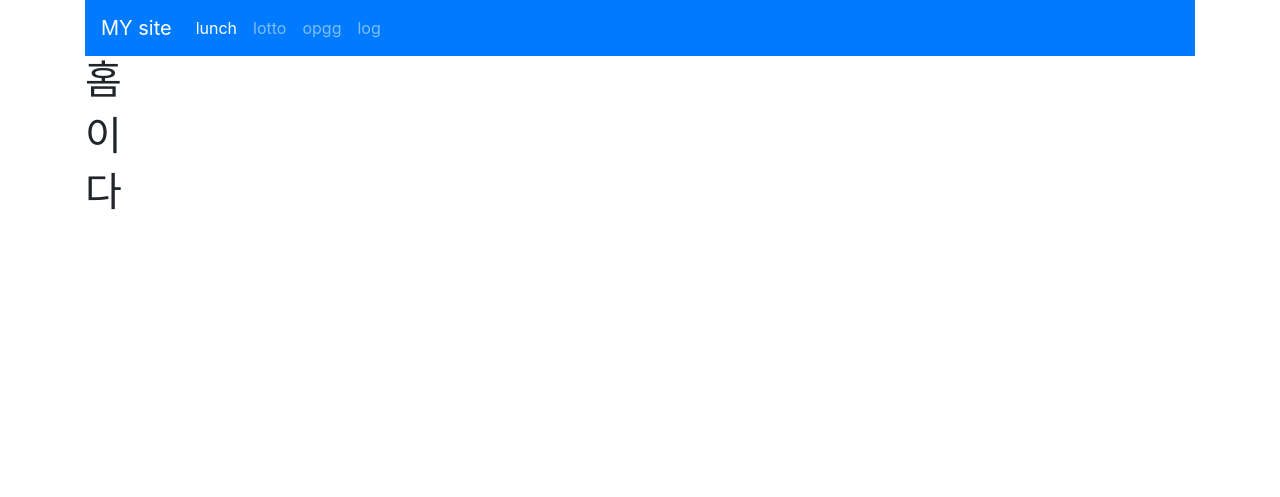
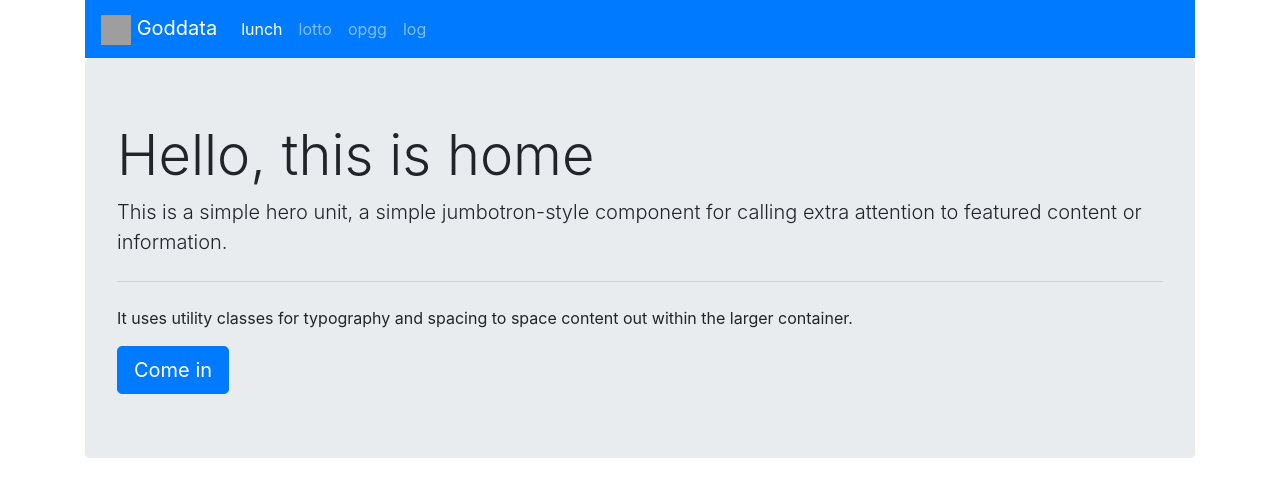
Before and after one commit to ximzzzzz/flask_intro, a Flask app: page / in a window 1280 px wide. Shown: the top 497 px of the page. Run offline with Flask 2, Linux system fonts and the light colour scheme; some libraries are stand-ins or nearby versions; grey boxes are pictures that could not be loaded.

Commit message:
gui update

```diff
--- a/templates/base.html
+++ b/templates/base.html
@@ -10,7 +10,8 @@
 <body>
     <div class="container">
             <nav class="navbar navbar-expand-xl navbar-dark bg-primary">
-      <a class="navbar-brand" href="/">MY site</a>
+      <a class="navbar-brand" href="/"><img src="http://pngimg.com/uploads/letter_g/letter_g_PNG43.png" width=30 height=30></img>
+        Goddata</a>
       <button class="navbar-toggler" type="button" data-toggle="collapse" data-target="#navbarSupportedContent" aria-controls="navbarSupportedContent" aria-expanded="false" aria-label="Toggle navigation">
         <span class="navbar-toggler-icon"></span>
       </button>
@@ -32,10 +33,13 @@
 
          </div>
         </nav>
-
-        {% block body_block %}
-
-        {% endblock %}
+        <div class="jumbotron">
+          <h1 class="display-4">{% block head_block %}{% endblock %}</h1>
+          <p class="lead">This is a simple hero unit, a simple jumbotron-style component for calling extra attention to featured content or information.</p>
+          <hr class="my-4">
+          {% block body_block %}
+          {% endblock %}
+        </div>
 
     </div>
     <script src="https://code.jquery.com/jquery-3.3.1.slim.min.js" integrity="sha384-q8i/X+965DzO0rT7abK41JStQIAqVgRVzpbzo5smXKp4YfRvH+8abtTE1Pi6jizo" crossorigin="anonymous"></script>
--- a/templates/home.html
+++ b/templates/home.html
@@ -1,7 +1,8 @@
 {% extends 'base.html' %}
+{% block head_block %}Hello, this is home
+{% endblock %}
 
 {% block body_block %}
-<h1>홈</h1>
-<h1>이</h1>
-<h1>다</h1>
+  <p>It uses utility classes for typography and spacing to space content out within the larger container.</p>
+  <a class="btn btn-primary btn-lg" href="#" role="button">Come in</a>
 {% endblock %}
--- a/templates/lotto.html
+++ b/templates/lotto.html
@@ -1,7 +1,8 @@
 {% extends 'base.html' %}
-
+{% block head_block %}Lotto pick!
+{% endblock %}
 {% block body_block %}
-    <h1>로또 넘버는?! {{lottonumber}}</h1>
+    <h1>number?! {{lottonumber}}</h1>
     {% for numb in lottonumber%}
       <h1>{{numb}}</h1>
     {% endfor %}
--- a/templates/lunch.html
+++ b/templates/lunch.html
@@ -1,7 +1,10 @@
 
 {% extends 'base.html' %}
+{% block head_block %}Today's pick
+{% endblock %}
 
 {% block body_block %}
-<h1>오늘의 메뉴는 <img src={{chosen}} width="500" height="300"> 입니다잉!</h1>
+<h1>taste good!</h1>
+<img src={{chosen}} width="500" height="300">
 </body>
 {% endblock %}
--- a/templates/opgg.html
+++ b/templates/opgg.html
@@ -1,4 +1,8 @@
 {% extends 'base.html' %}
+
+{% block head_block %}
+We know who you looking for
+{% endblock %}
 
 {% block body_block %}
     <h1>summoner : {{summon}}</h1>
--- a/templates/summoner.html
+++ b/templates/summoner.html
@@ -1,7 +1,10 @@
 {% extends 'base.html' %}
+{% block head_block %}
+    Put Summoner's name
+    {% endblock %}
 
 {% block body_block %}
-    <h1>put SUMMONER's name </h1>
+
     <form action='/opgg'>
         <input type="text" name="summoner"/>
         <input type="submit" value="Submit"/>
```
Also changed, not shown: templates/log.html (+5 -3 lines).
